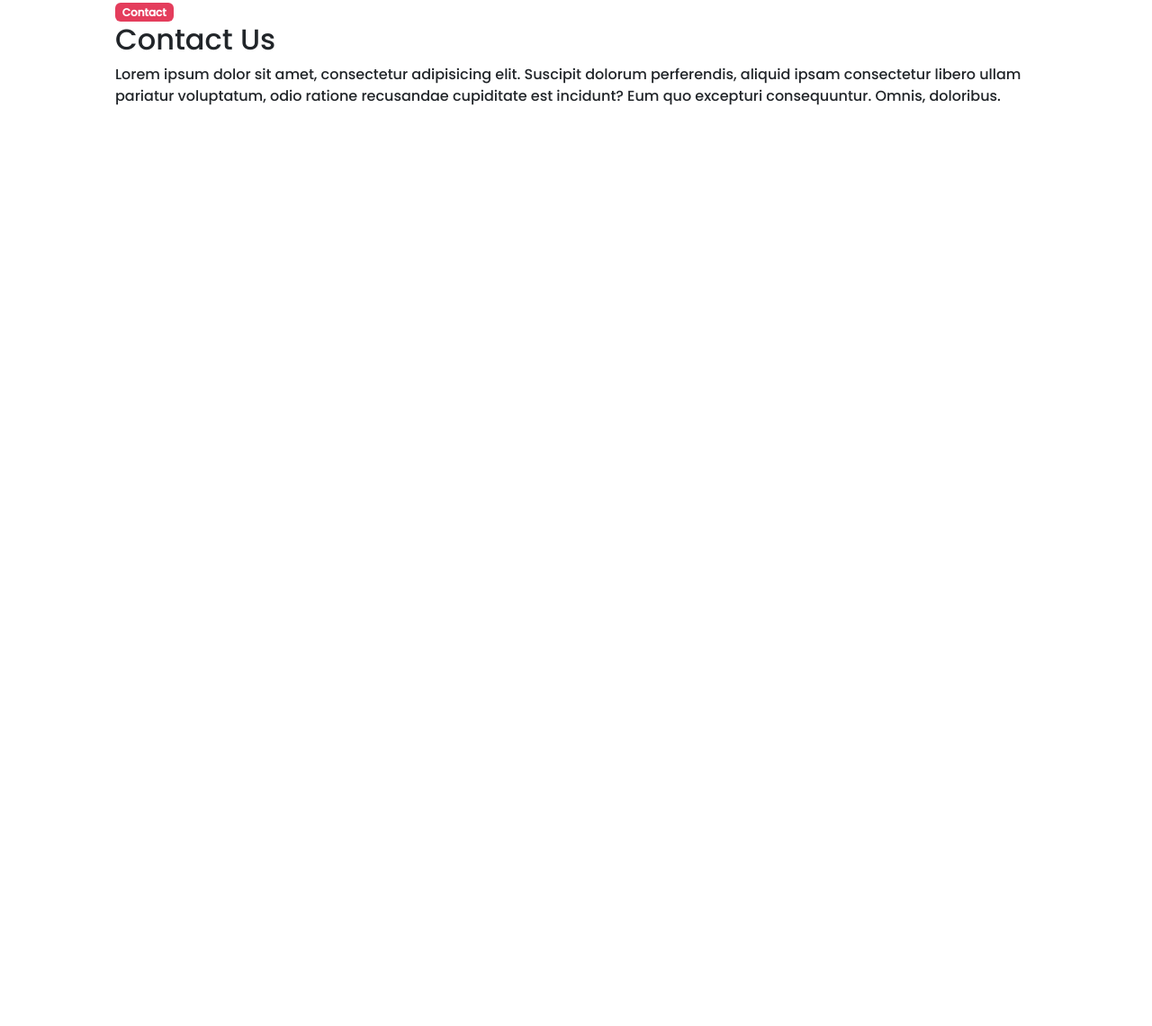
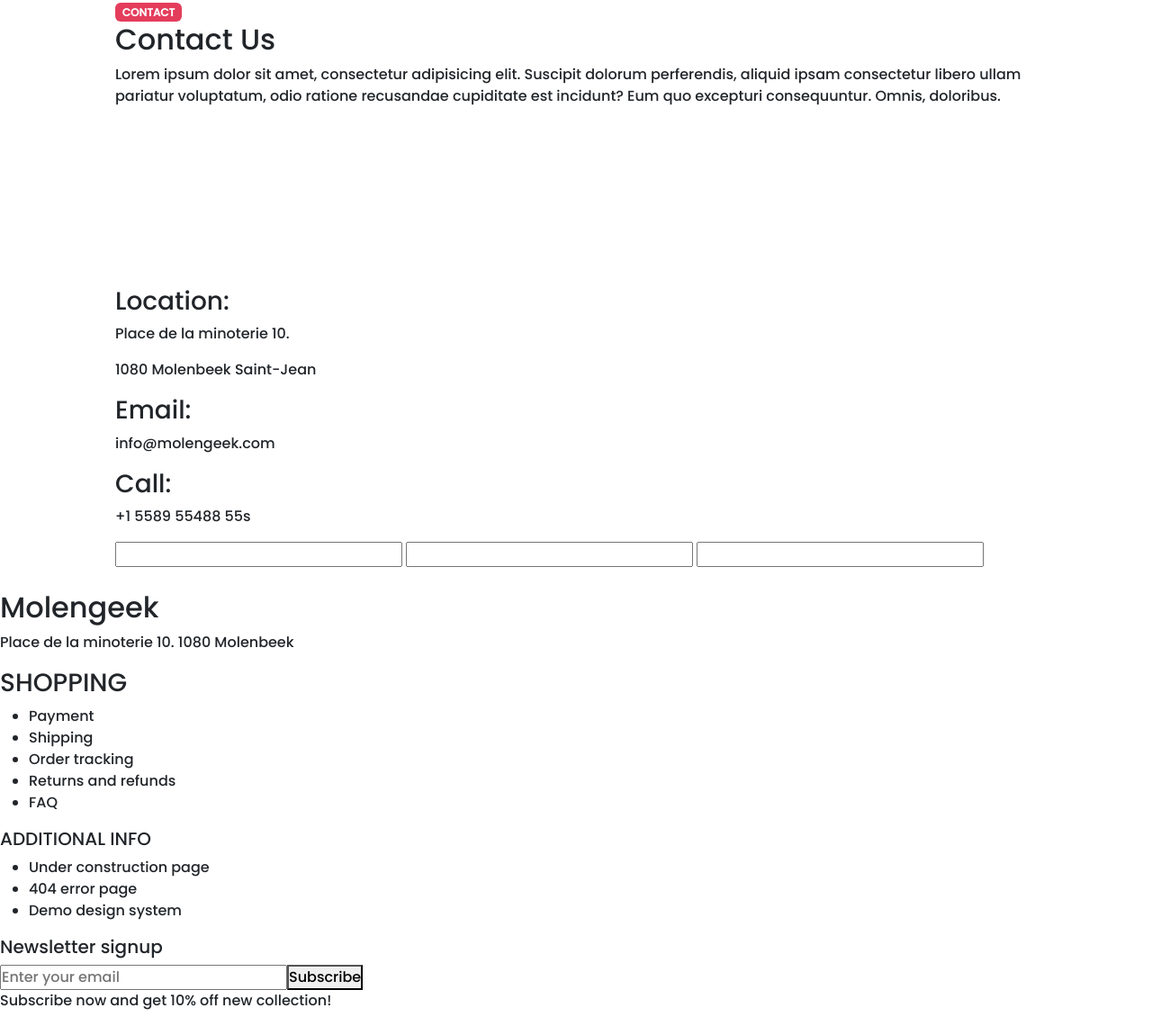
Before and after one commit to iqbalsofia7/Projet_Sofia_Youri, a website: page index.html in a window 1280 px wide. Shown: the part 739-1879 px from the top of the page at 90% size. Before the commit the page ends 1057 px from the top, so only its background shows below. Drawn offline with nearby package versions, Linux system fonts and the light colour scheme; grey boxes are pictures that could not be loaded.

Commit message:
section 8 basic structure html

```diff
--- a/index.html
+++ b/index.html
@@ -38,7 +38,7 @@
     <!-- cange color of the badge  -->
     <!-- change general design  -->
     <section class="sec5">
-        <span class="badge bg-pink"> Pricing </span>
+        <span class="badge bg-pink">PRICING</span>
         <h2>Our Competing <span class="text-pink">Prices</span></h2>
         <p>Lorem ipsum dolor sit amet, consectetur adipisicing elit. Suscipit dolorum perferendis, aliquid ipsam
             consectetur libero ullam pariatur voluptatum, odio ratione recusandae cupiditate est incidunt? Eum quo
@@ -78,7 +78,7 @@
     <section class="sec6">
         <div>
             <!-- change color the the badge -->
-            <span class="badge">TEAM</span>
+            <span class="badge bg-pink">TEAM</span>
             <h2>Our Hardworking <span class="text-pink">Team</span></h2>
             <p>Lorem ipsum dolor sit amet, consectetur adipisicing elit. Suscipit dolorum perferendis, aliquid ipsam
                 consectetur libero ullam pariatur voluptatum, odio ratione recusandae cupiditate est incidunt? Eum quo
@@ -120,7 +120,7 @@
     <section class="sec7">
         <div>
             <!-- change color the the badge -->
-            <span class="badge bg-pink">Contact</span>
+            <span class="badge bg-pink">CONTACT</span>
             <h2>Contact <span>Us</span></h2>
             <p>Lorem ipsum dolor sit amet, consectetur adipisicing elit. Suscipit dolorum perferendis, aliquid ipsam
                 consectetur libero ullam pariatur voluptatum, odio ratione recusandae cupiditate est incidunt? Eum quo
@@ -135,12 +135,70 @@
 
     <!-- -------------------------------SECTION 8-------------------------------------- -->
     <section class="sec8">
+        <div>
+            <div>
+                <div>
+                    <!-- find icon in font awesome -->
+                    <h3>Location:</h3>
+                    <p>Place de la minoterie 10.</p>
+                    <p>1080 Molenbeek Saint-Jean</p>
+                </div>
+                <div>
+                    <!-- find icon in font awesome -->
+                    <h3>Email:</h3>
+                    <p>info@molengeek.com</p>
+                </div>
+                <div>
+                    <!-- find icon in font awesome -->
+                    <h3>Call:</h3>
+                    <p>+1 5589 55488 55s</p>
+                </div>
+            </div>
+            <div>
+                <!-- for Your Name -->
+                <input type="text">
+                <!-- for Email -->
+                <input type="text">
+                <!-- for Call -->
+                <input type="text">
+            </div>
+        </div>
     </section>
 
 
     <!-- ---------------------------------FOOTER--------------------------------------- -->
     <footer>
-    </footer>
+        <div class="footer">
+            <div>
+                <h2>Molengeek</h2>
+                <p>Place de la minoterie 10. 1080 Molenbeek
+                </p>
+            </div>
+            <div>
+                <h3 class="subTitle">SHOPPING</h3>
+                <ul>
+                    <li>Payment</li>
+                    <li>Shipping</li>
+                    <li>Order tracking</li>
+                    <li>Returns and refunds</li>
+                    <li>FAQ</li>
+                </ul>
+            </div>
+            <div>
+                <h5 class="subTitle">ADDITIONAL INFO</h5>
+                <ul>
+                    <li>Under construction page</li>
+                    <li>404 error page</li>
+                    <li>Demo design system</li>
+                </ul>
+            </div>
+            <div class="newsletter">
+                <h5>Newsletter signup</h5>
+                <input type="text" placeholder="Enter your email"><button>Subscribe</button>
+                <p>Subscribe now and get 10% off new collection!</p>
+            </div>
+        </div>
+        </footer>
 
     <script src="./node_modules/bootstrap/dist/js/bootstrap.bundle.js"></script>
 </body>
```
